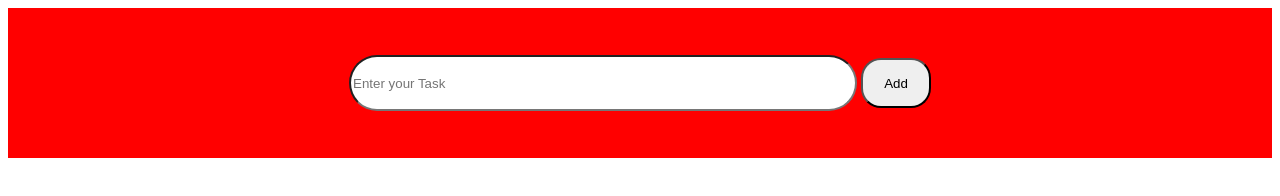
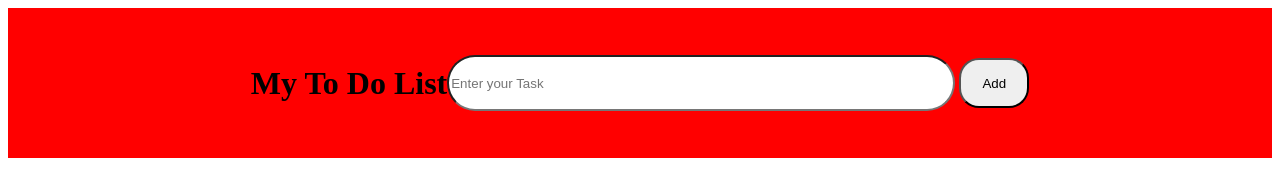
Before and after one commit to Pushpesh1234/javascript, a plain HTML site: page project_todoList/index.html in a window 1280 px wide. Drawn offline with Linux system fonts and the light colour scheme.

Commit message:
some changes

```diff
--- a/project_todoList/index.html
+++ b/project_todoList/index.html
@@ -11,7 +11,7 @@
 
 <body>
     <div class="root">
-        <div class="form"><div></div>
+        <div class="form"><h1 #id="heading">My To Do List</h1>
             <form action="" name="list-form">
                 <div class="input-div">
                     <input type="text" id="enter-task" placeholder="Enter your Task">
```
